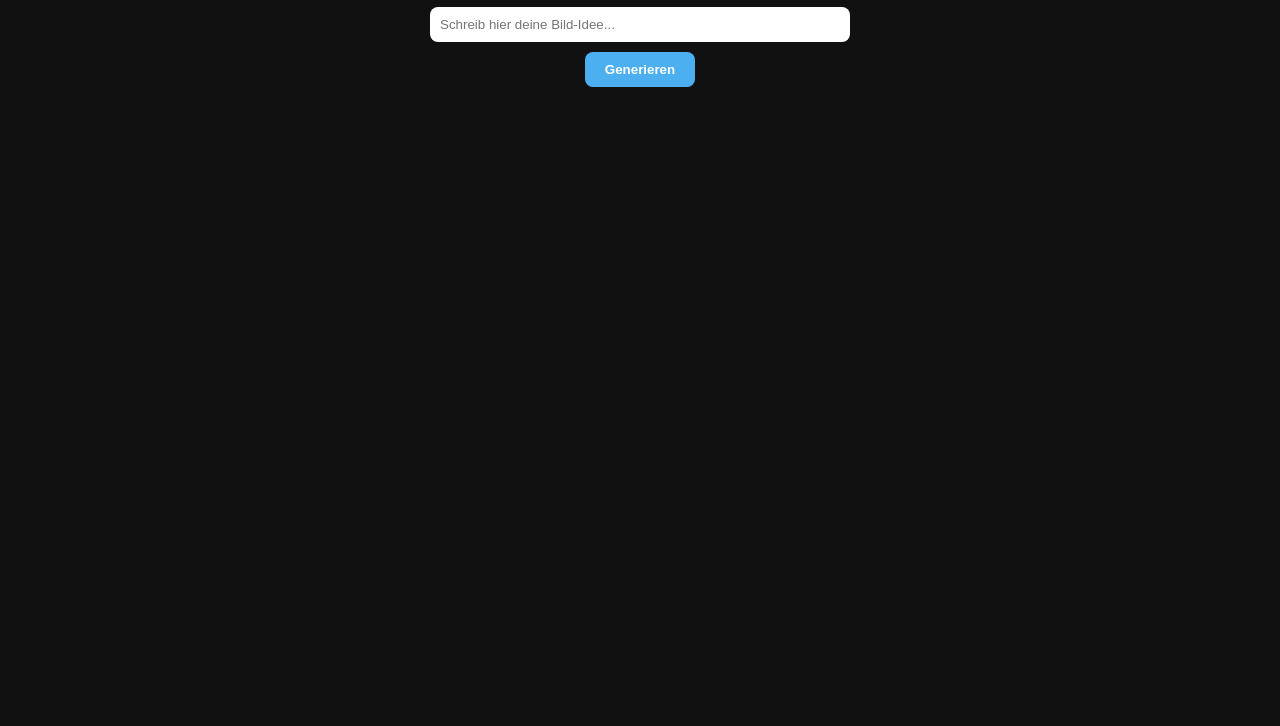
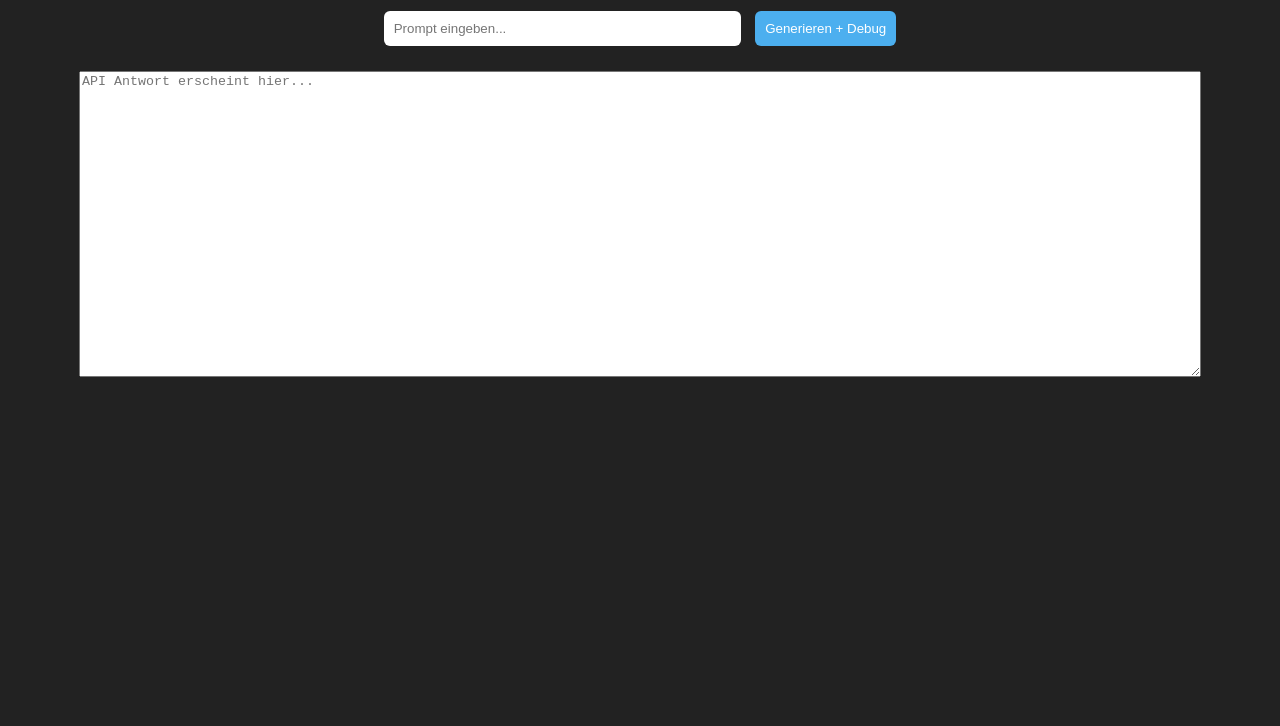
Before and after one commit to Gengster101/image-app, a plain HTML site: page index.html in a window 1280 px wide. Shown: the part 74-800 px from the top of the page. Drawn offline with Linux system fonts and the light colour scheme.

Commit message:
index.html

```diff
--- a/index.html
+++ b/index.html
@@ -3,65 +3,36 @@
 <head>
   <meta charset="UTF-8">
   <meta name="viewport" content="width=device-width, initial-scale=1.0">
-  <title>Bild Generator</title>
+  <title>Bild Generator Debug</title>
   <style>
-    body {
-      font-family: Arial, sans-serif;
-      margin: 20px;
-      text-align: center;
-      background: #111;
-      color: #eee;
-    }
-    input {
-      width: 80%;
-      max-width: 400px;
-      padding: 10px;
-      border-radius: 8px;
-      border: none;
-      margin-bottom: 10px;
-    }
-    button {
-      padding: 10px 20px;
-      border: none;
-      border-radius: 8px;
-      background: #4cafef;
-      color: #fff;
-      font-weight: bold;
-      cursor: pointer;
-    }
-    button:hover {
-      background: #3698d6;
-    }
-    #image-container {
-      margin-top: 20px;
-      text-align: center;
-      white-space: pre-wrap;
-    }
-    img {
-      max-width: 90%;
-      border-radius: 12px;
-      margin-top: 10px;
-      box-shadow: 0 0 10px rgba(0,0,0,0.6);
-    }
+    body { font-family: Arial, sans-serif; margin: 20px; background: #222; color: #eee; text-align: center; }
+    textarea { width: 90%; height: 300px; margin-top: 20px; font-family: monospace; }
+    input, button { padding: 10px; margin: 5px; border-radius: 6px; border: none; }
+    button { background: #4cafef; color: white; cursor: pointer; }
+    button:hover { background: #3698d6; }
+    img { max-width: 90%; margin-top: 15px; border-radius: 10px; box-shadow: 0 0 10px rgba(0,0,0,0.5); }
   </style>
 </head>
 <body>
-  <h1>🖼️ Dein Bild Generator</h1>
-  <input type="text" id="prompt" placeholder="Schreib hier deine Bild-Idee...">
-  <br>
-  <button onclick="generateImage()">Generieren</button>
+  <h1>Debug Bild Generator</h1>
+  <input type="text" id="prompt" placeholder="Prompt eingeben..." size="40">
+  <button onclick="generateImage()">Generieren + Debug</button>
   <div id="image-container"></div>
+  <textarea id="debug-output" placeholder="API Antwort erscheint hier..." readonly></textarea>
 
   <script>
     async function generateImage() {
       const prompt = document.getElementById("prompt").value.trim();
-      const container = document.getElementById("image-container");
-      container.innerHTML = "";
+      const imgDiv = document.getElementById("image-container");
+      const debug = document.getElementById("debug-output");
+      imgDiv.innerHTML = "";
+      debug.value = "";
+
       if (!prompt) return alert("Bitte gib eine Eingabe ein!");
 
       const url = "https://stablediffusionapi.com/api/v4/dreambooth";
       const body = {
-        key: "R9JFvW6IvVdgvP1SvR2N0m2LcEJGyfTSwCfjnJVkahuCHMLPqXRymaLcLL2d", // dein Key
+        key: "R9JFvW6IvVdgvP1SvR2N0m2LcEJGyfTSwCfjnJVkahuCHMLPqXRymaLcLL2d",
         model_id: "newrealityxl-global-nsfw",
         prompt,
         negative_prompt: "",
@@ -74,37 +45,34 @@
         guidance_scale: 7.5
       };
 
-      container.innerHTML = "⏳ Generiere Bild...";
-
+      debug.value = "⏳ Anfrage…";
       try {
         const res = await fetch(url, {
           method: "POST",
           headers: { "Content-Type": "application/json" },
           body: JSON.stringify(body)
         });
-        if (!res.ok) throw new Error(`Response: ${res.statusText}`);
-        const data = await res.json();
-        console.log("API Antwort:", data);
+        const text = await res.text();
+        debug.value = text;  // JSON oder Fehler
 
-        // Zeig die komplette Antwort im Browser an
-        container.innerHTML = "<pre>" + JSON.stringify(data, null, 2) + "</pre>";
+        let data;
+        try {
+          data = JSON.parse(text);
+        } catch (jsonErr) {
+          console.error("JSON parse error:", jsonErr);
+          return;
+        }
 
-        // Versuch, ein Bild zu finden
-        const imgUrl =
-          data.output?.[0] ||
-          data.output ||
-          data.url ||
-          data.image;
-
+        // Versuche Bild aus Daten zu holen
+        const imgUrl = data.output?.[0] || data.url || data.image;
         if (imgUrl) {
           const img = document.createElement("img");
           img.src = imgUrl;
-          container.innerHTML = "";
-          container.appendChild(img);
+          imgDiv.appendChild(img);
         }
       } catch (err) {
         console.error(err);
-        container.innerHTML = "❌ Fehler bei der Bildgenerierung";
+        debug.value = "Fehler:\n" + err.toString();
       }
     }
   </script>
```
